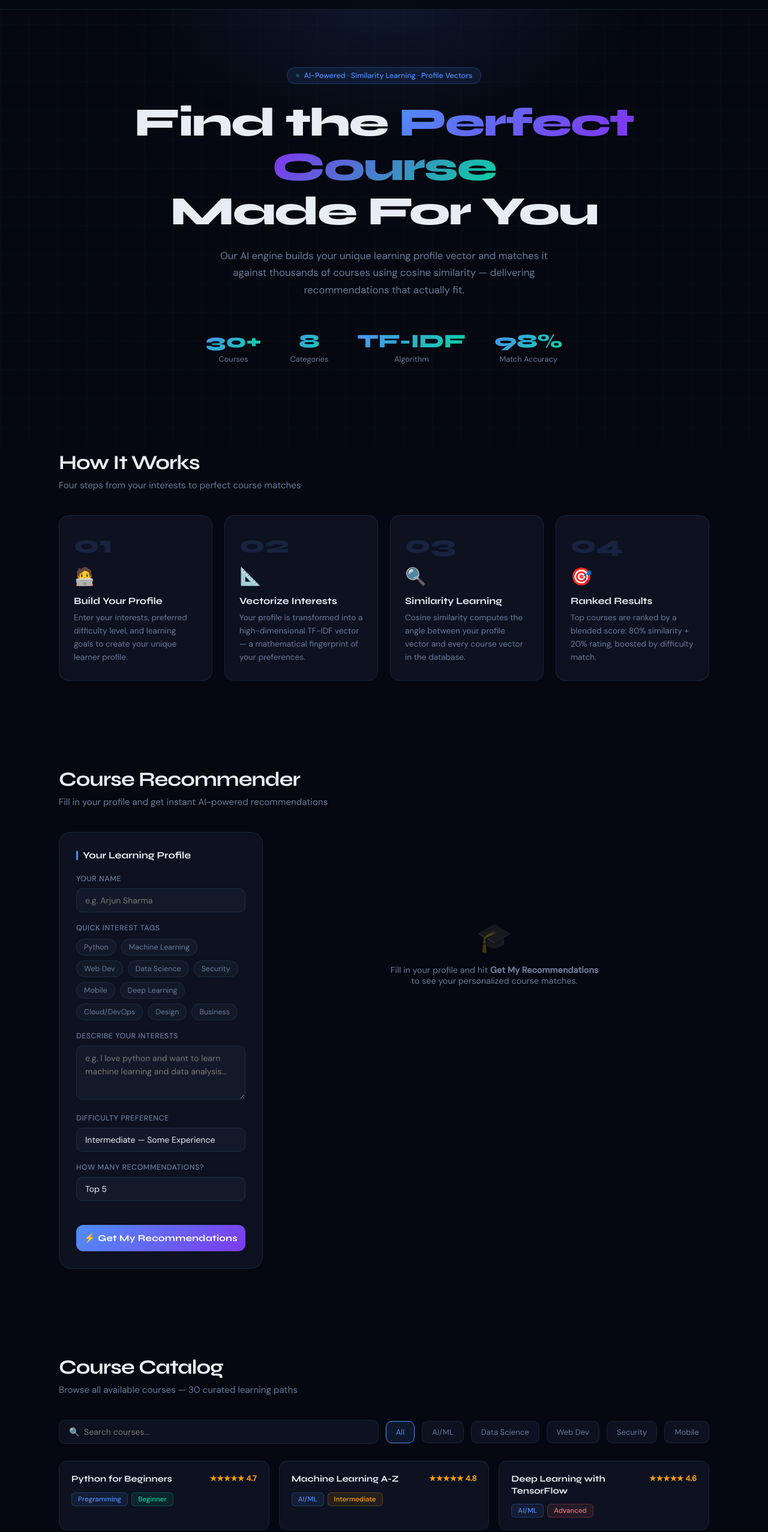
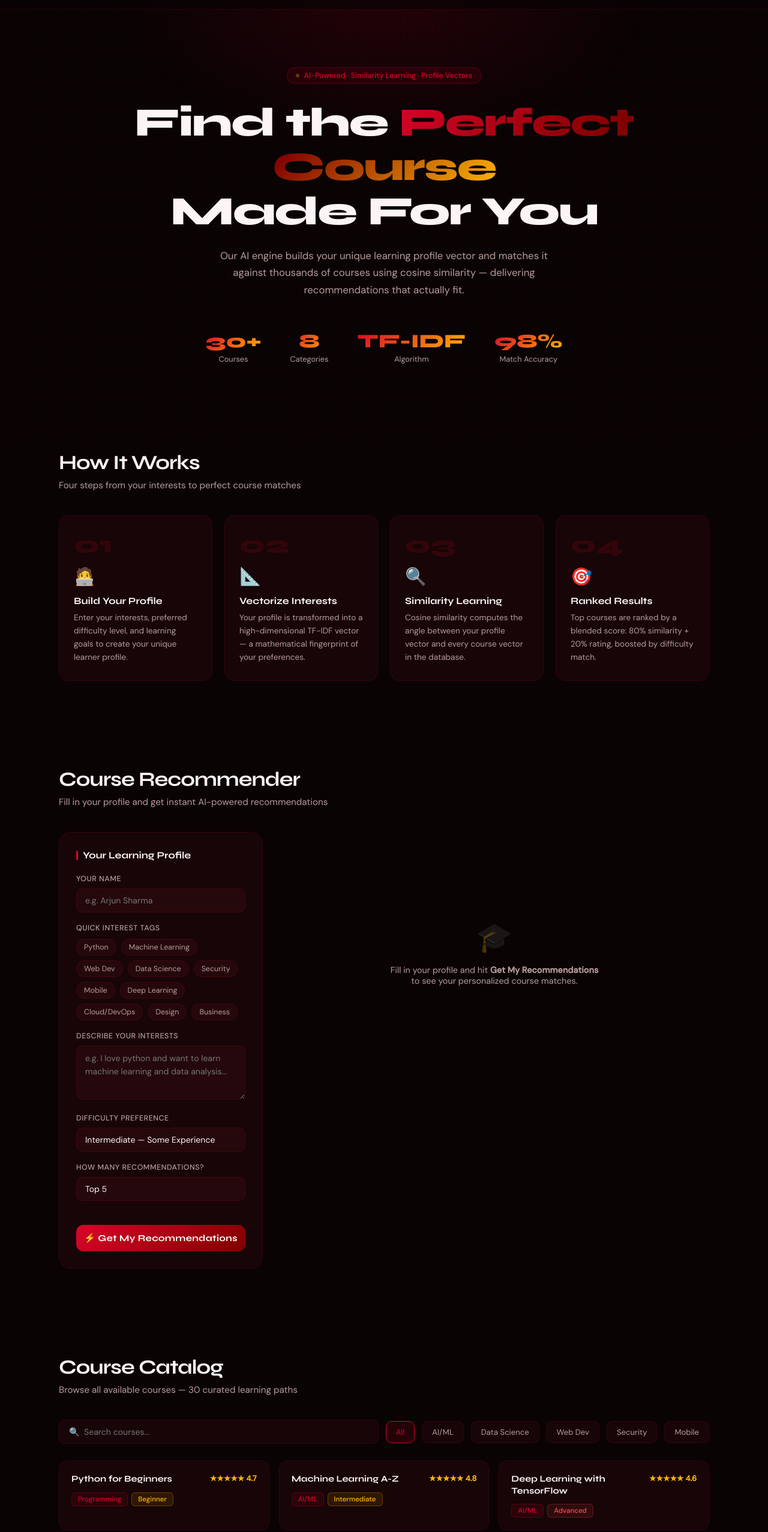
Before and after one commit to mudassirbeg/Smart-Course-Recommendation-System, a plain HTML site: page index.html in a window 1280 px wide. Shown: the part 56-2610 px from the top of the page at 60% size. Drawn offline with Linux system fonts and the light colour scheme.

Commit message:
Update website colors to Maroon theme

```diff
--- a/style.css
+++ b/style.css
@@ -1,15 +1,15 @@
 :root {
-    --bg: #050810;
-    --surface: #0d1120;
-    --surface2: #131929;
-    --border: rgba(99, 179, 237, 0.12);
-    --accent: #4f8ef7;
-    --accent2: #7c3aed;
-    --accent3: #06d6a0;
-    --gold: #f59e0b;
-    --text: #e8edf5;
-    --muted: #6b7a99;
-    --danger: #f87171;
+    --bg: #0a0304;
+    --surface: #170507;
+    --surface2: #24080b;
+    --border: rgba(217, 4, 41, 0.15);
+    --accent: #d90429;
+    --accent2: #800000;
+    --accent3: #ffb703;
+    --gold: #ffb703;
+    --text: #fdf5f5;
+    --muted: #b89c9c;
+    --danger: #ff4d4d;
 }
 
 * {
@@ -32,8 +32,8 @@ body {
     inset: 0;
     z-index: 0;
     background-image:
-        linear-gradient(rgba(79, 142, 247, 0.04) 1px, transparent 1px),
-        linear-gradient(90deg, rgba(79, 142, 247, 0.04) 1px, transparent 1px);
+        linear-gradient(rgba(217, 4, 41, 0.04) 1px, transparent 1px),
+        linear-gradient(90deg, rgba(217, 4, 41, 0.04) 1px, transparent 1px);
     background-size: 48px 48px;
     pointer-events: none;
 }
@@ -45,7 +45,7 @@ body {
     transform: translateX(-50%);
     width: 900px;
     height: 500px;
-    background: radial-gradient(ellipse, rgba(79, 142, 247, 0.12) 0%, transparent 70%);
+    background: radial-gradient(ellipse, rgba(217, 4, 41, 0.12) 0%, transparent 70%);
     pointer-events: none;
     z-index: 0;
 }
@@ -65,7 +65,7 @@ nav {
     top: 0;
     z-index: 100;
     backdrop-filter: blur(18px);
-    background: rgba(5, 8, 16, 0.75);
+    background: rgba(10, 3, 4, 0.75);
     border-bottom: 1px solid var(--border);
     padding: 18px 0;
 }
@@ -131,8 +131,8 @@ nav {
     display: inline-flex;
     align-items: center;
     gap: 8px;
-    background: rgba(79, 142, 247, 0.1);
-    border: 1px solid rgba(79, 142, 247, 0.25);
+    background: rgba(217, 4, 41, 0.1);
+    border: 1px solid rgba(217, 4, 41, 0.25);
     color: var(--accent);
     font-size: 0.78rem;
     font-weight: 500;
@@ -254,13 +254,13 @@ nav {
     content: '';
     position: absolute;
     inset: 0;
-    background: linear-gradient(135deg, rgba(79, 142, 247, 0.04), transparent);
+    background: linear-gradient(135deg, rgba(217, 4, 41, 0.04), transparent);
     opacity: 0;
     transition: opacity 0.3s;
 }
 
 .step-card:hover {
-    border-color: rgba(79, 142, 247, 0.4);
+    border-color: rgba(217, 4, 41, 0.4);
     transform: translateY(-4px);
 }
 
@@ -272,7 +272,7 @@ nav {
     font-family: 'Syne', sans-serif;
     font-weight: 800;
     font-size: 2.5rem;
-    color: rgba(79, 142, 247, 0.15);
+    color: rgba(217, 4, 41, 0.15);
     line-height: 1;
     margin-bottom: 14px;
 }
@@ -408,7 +408,7 @@ nav {
 }
 
 .int-tag.active {
-    background: rgba(79, 142, 247, 0.15);
+    background: rgba(217, 4, 41, 0.15);
     border-color: var(--accent);
     color: var(--accent);
 }
@@ -469,8 +469,8 @@ nav {
 }
 
 .results-count {
-    background: rgba(6, 214, 160, 0.1);
-    border: 1px solid rgba(6, 214, 160, 0.2);
+    background: rgba(255, 183, 3, 0.1);
+    border: 1px solid rgba(255, 183, 3, 0.2);
     color: var(--accent3);
     font-size: 0.78rem;
     font-weight: 500;
@@ -514,7 +514,7 @@ nav {
 }
 
 .course-card:hover {
-    border-color: rgba(79, 142, 247, 0.35);
+    border-color: rgba(217, 4, 41, 0.35);
     transform: translateX(4px);
 }
 
@@ -522,7 +522,7 @@ nav {
     font-family: 'Syne', sans-serif;
     font-weight: 800;
     font-size: 1.5rem;
-    color: rgba(79, 142, 247, 0.2);
+    color: rgba(217, 4, 41, 0.2);
     line-height: 1;
     min-width: 28px;
 }
@@ -561,26 +561,26 @@ nav {
 }
 
 .tag-category {
-    background: rgba(79, 142, 247, 0.1);
-    border-color: rgba(79, 142, 247, 0.25);
+    background: rgba(217, 4, 41, 0.1);
+    border-color: rgba(217, 4, 41, 0.25);
     color: var(--accent);
 }
 
 .tag-beginner {
-    background: rgba(6, 214, 160, 0.1);
-    border-color: rgba(6, 214, 160, 0.25);
+    background: rgba(255, 183, 3, 0.1);
+    border-color: rgba(255, 183, 3, 0.25);
     color: var(--accent3);
 }
 
 .tag-intermediate {
-    background: rgba(245, 158, 11, 0.1);
-    border-color: rgba(245, 158, 11, 0.25);
+    background: rgba(255, 183, 3, 0.1);
+    border-color: rgba(255, 183, 3, 0.25);
     color: var(--gold);
 }
 
 .tag-advanced {
-    background: rgba(248, 113, 113, 0.1);
-    border-color: rgba(248, 113, 113, 0.25);
+    background: rgba(255, 77, 77, 0.1);
+    border-color: rgba(255, 77, 77, 0.25);
     color: var(--danger);
 }
 
@@ -612,7 +612,7 @@ nav {
 
 .score-bar {
     height: 3px;
-    background: rgba(79, 142, 247, 0.12);
+    background: rgba(217, 4, 41, 0.12);
     border-radius: 999px;
     overflow: hidden;
 }
@@ -669,7 +669,7 @@ nav {
 }
 
 .filter-btn.active {
-    background: rgba(79, 142, 247, 0.12);
+    background: rgba(217, 4, 41, 0.12);
     border-color: var(--accent);
     color: var(--accent);
 }
@@ -689,7 +689,7 @@ nav {
 }
 
 .cat-card:hover {
-    border-color: rgba(79, 142, 247, 0.35);
+    border-color: rgba(217, 4, 41, 0.35);
     transform: translateY(-3px);
 }
 
@@ -759,7 +759,7 @@ nav {
     right: -60px;
     width: 200px;
     height: 200px;
-    background: radial-gradient(circle, rgba(79, 142, 247, 0.12), transparent 70%);
+    background: radial-gradient(circle, rgba(217, 4, 41, 0.12), transparent 70%);
 }
 
 .vector-demo {
@@ -802,8 +802,8 @@ nav {
 }
 
 .sim-score-display {
-    background: rgba(6, 214, 160, 0.08);
-    border: 1px solid rgba(6, 214, 160, 0.2);
+    background: rgba(255, 183, 3, 0.08);
+    border: 1px solid rgba(255, 183, 3, 0.2);
     border-radius: 12px;
     padding: 14px;
     text-align: center;
```
